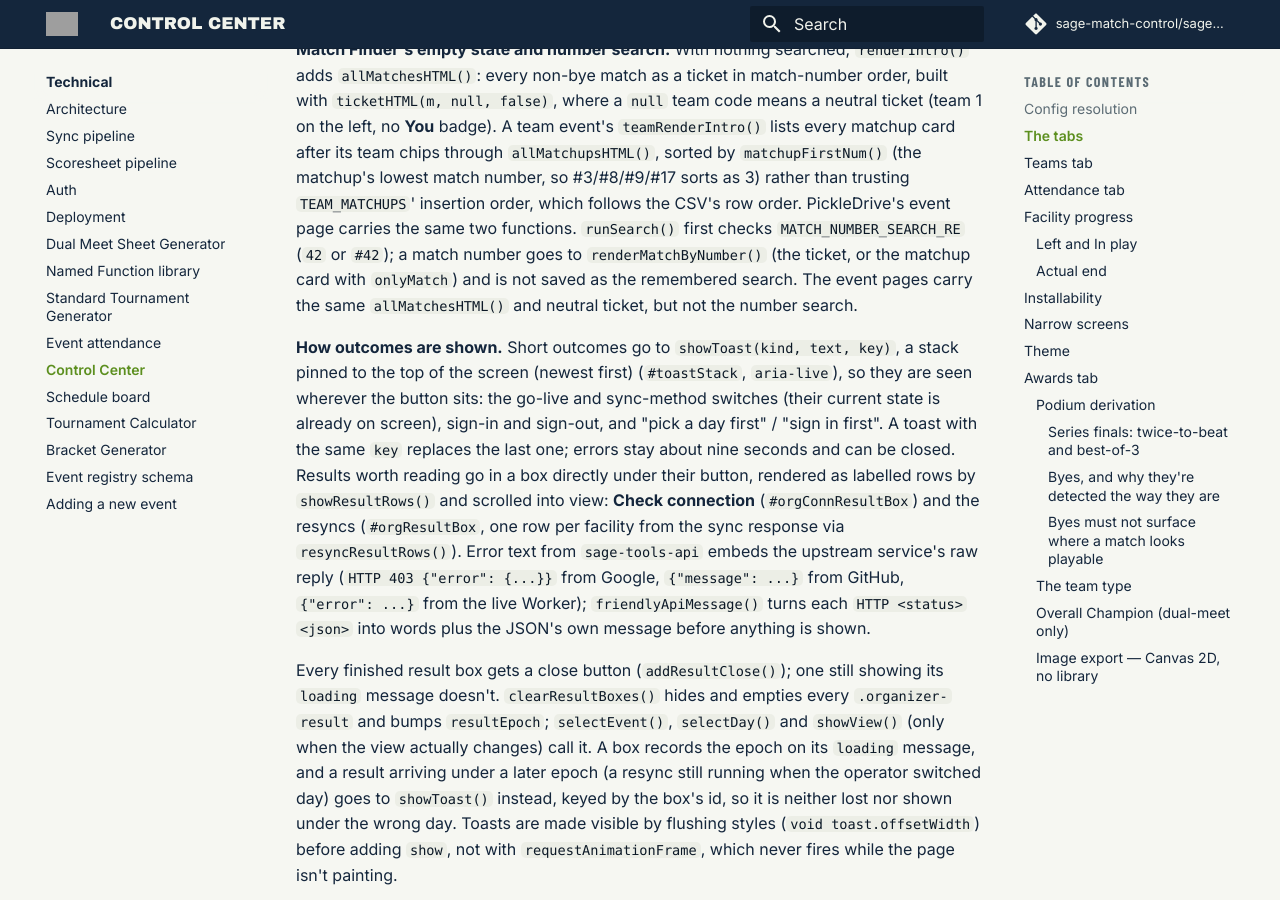
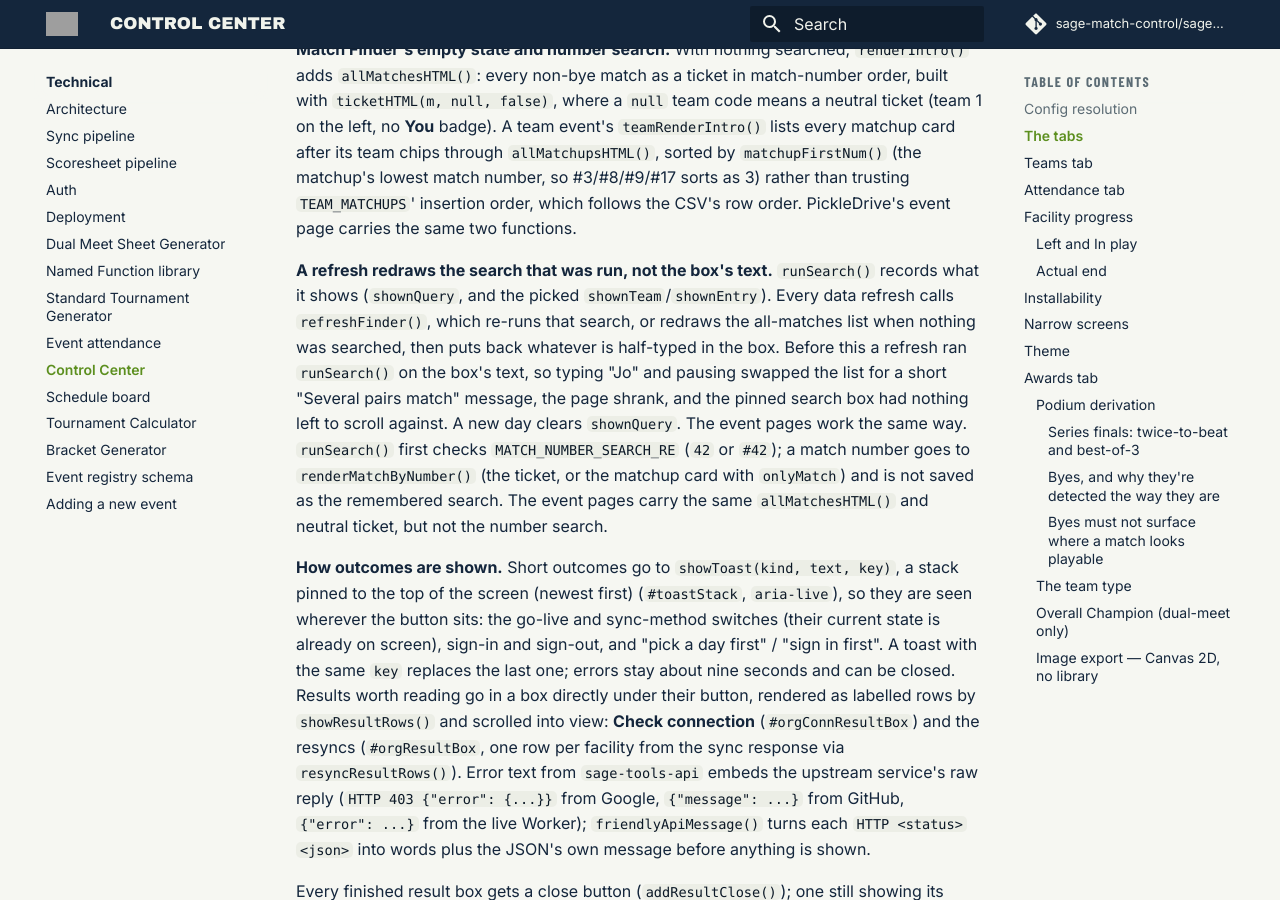
Before and after one commit to sage-match-control/sage-docs, an MkDocs documentation site: the page built from docs/technical/control-center.md, in a window 1280 px wide and 900 px high, scrolled down 3371 px. Built offline with MkDocs 1.6.1 and Material for MkDocs 9.7.7, drawn with Linux system fonts in a browser that asks for light colours; comment, search, counter and statistics services are not loaded.

Commit message:
Docs: Match Finder's refresh redraws the search that was run
Co-Authored-By: Claude Opus 5.5 <noreply@anthropic.com>

```diff
--- a/docs/technical/control-center.md
+++ b/docs/technical/control-center.md
@@ -156,7 +156,17 @@ team event's `teamRenderIntro()` lists every matchup card after its team
 chips through `allMatchupsHTML()`, sorted by `matchupFirstNum()` (the
 matchup's lowest match number, so #3/#8/#9/#17 sorts as 3) rather than
 trusting `TEAM_MATCHUPS`' insertion order, which follows the CSV's row order.
-PickleDrive's event page carries the same two functions. `runSearch()` first checks `MATCH_NUMBER_SEARCH_RE` (`42` or `#42`);
+PickleDrive's event page carries the same two functions.
+
+**A refresh redraws the search that was run, not the box's text.**
+`runSearch()` records what it shows (`shownQuery`, and the picked
+`shownTeam`/`shownEntry`). Every data refresh calls `refreshFinder()`, which
+re-runs that search, or redraws the all-matches list when nothing was
+searched, then puts back whatever is half-typed in the box. Before this a
+refresh ran `runSearch()` on the box's text, so typing "Jo" and pausing
+swapped the list for a short "Several pairs match" message, the page shrank,
+and the pinned search box had nothing left to scroll against. A new day clears
+`shownQuery`. The event pages work the same way. `runSearch()` first checks `MATCH_NUMBER_SEARCH_RE` (`42` or `#42`);
 a match number goes to `renderMatchByNumber()` (the ticket, or the matchup
 card with `onlyMatch`) and is not saved as the remembered search. The event
 pages carry the same `allMatchesHTML()` and neutral ticket, but not the
```
